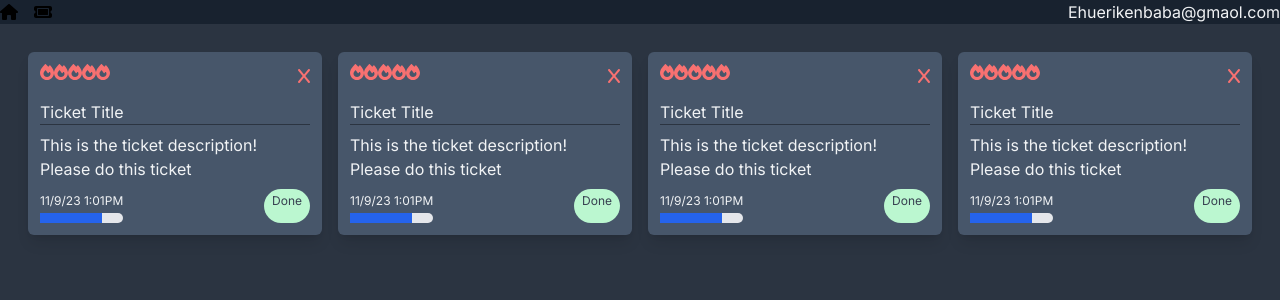
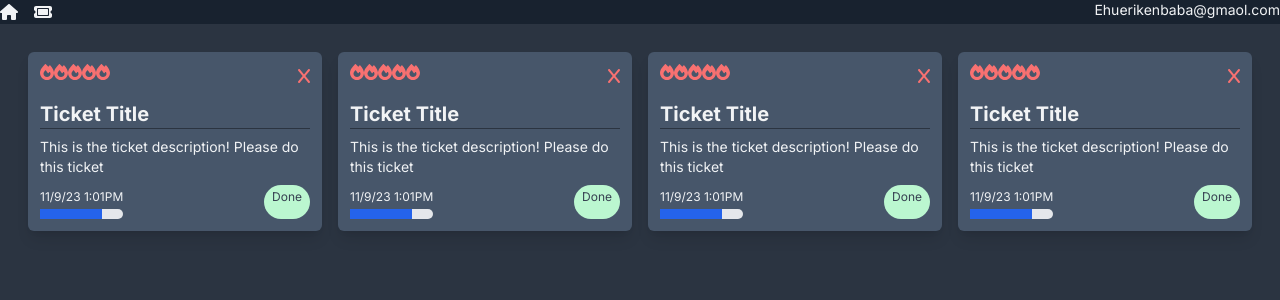
Before and after one commit to sobuse/ticketingapp, a Next.js app: page / in a window 1280 px wide. Shown: the top 300 px of the page. Built offline with nearby package versions, Linux system fonts and the light colour scheme.

Commit message:
Update globals.css

```diff
--- a/app/globals.css
+++ b/app/globals.css
@@ -1,9 +1,22 @@
+
+
+
 @tailwind base;
 @tailwind components;
 @tailwind utilities;
 
+form {
+  @apply
+    rounded-xl
+    p-4;
+}
 
-/* @layer base {
+label {
+  @apply
+    mt-4;
+}
+
+ @layer base {
   h1,
   h2,
   h3,
@@ -12,16 +25,16 @@
     @apply font-bold;
   }
   h1{
-    @apply text-4x1;
+    @apply text-4xl;
   }
   h2{
-    @apply text-3x1;
+    @apply text-3xl;
   }
   h3{
-    @apply text-2x1;
+    @apply text-2xl;
   }
   h4{
-    @apply text-x1;
+    @apply text-xl;
   }
   p{
     @apply text-sm text-default-text;
@@ -48,4 +61,4 @@
        rounded-md
        transition-colors block;
 
-  }} */
+  }}
```
